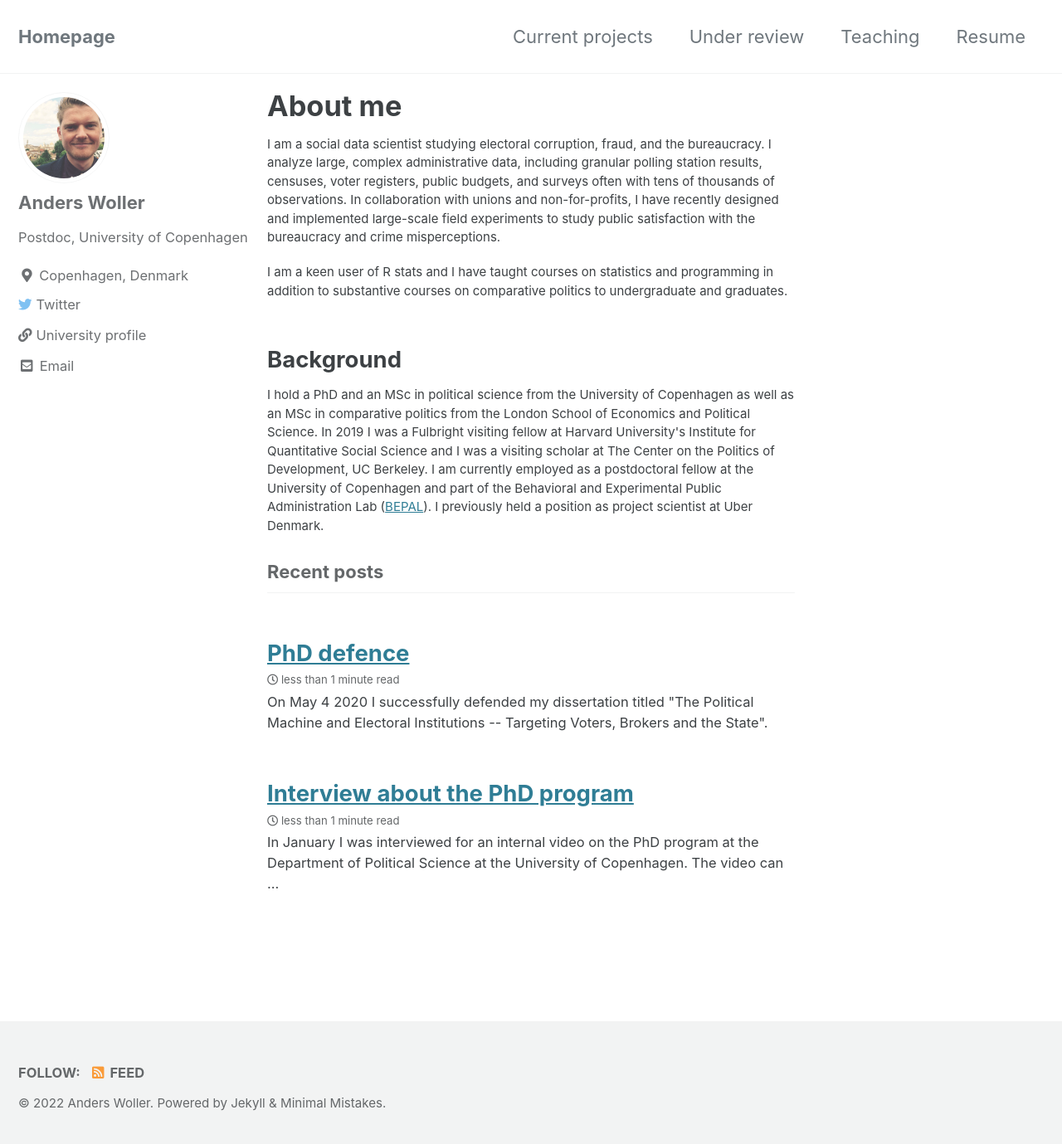
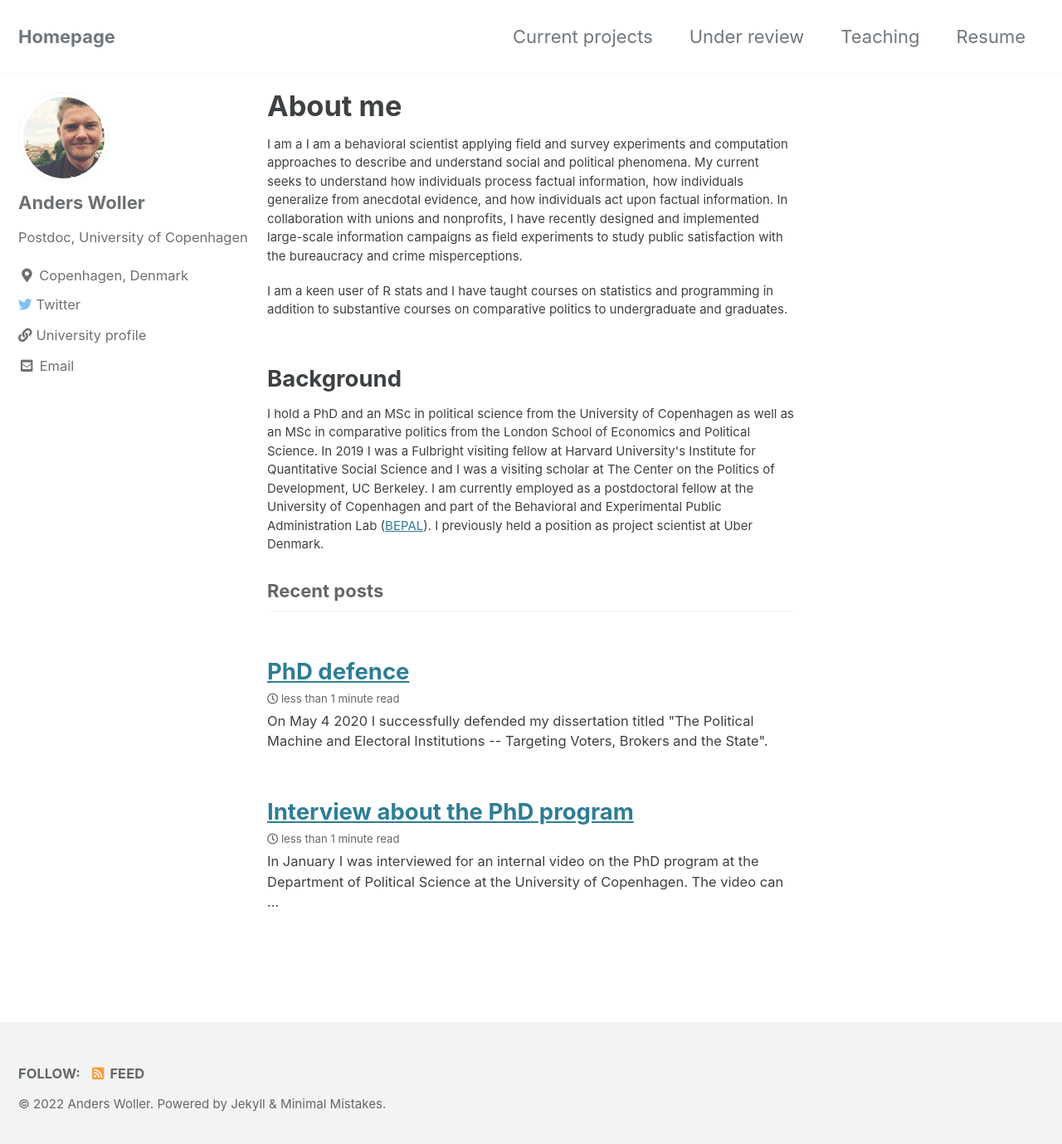
Before and after one commit to AndersWoller/AndersWoller.github.io, a Jekyll site: the page built from index.html, in a window 1280 px wide and 1386 px high. Shown: the top 1379 px of the window at 83% size. Built offline with Jekyll 4.4.1, drawn with Linux system fonts in a browser that asks for light colours; cached includes are drawn as plain includes; the list of posts is cut into pages by our own code.

Commit message:
Update index.html

```diff
--- a/index.html
+++ b/index.html
@@ -4,9 +4,11 @@ author_profile: true
 title: "About me"
 ---
 
-<p style="font-size:15px">  I am a social data scientist studying electoral corruption, fraud, and the bureaucracy.
-I analyze large, complex administrative data, including granular polling station results, censuses, voter registers, public budgets, and surveys often with tens of thousands of observations.
-In collaboration with unions and non-for-profits, I have recently designed and implemented large-scale field experiments to study public
+<p style="font-size:15px">  I am a
+
+I am a behavioral scientist applying field and survey experiments and computation approaches to describe and understand social and political phenomena. My current
+seeks to understand how individuals process factual information, how individuals generalize from anecdotal evidence, and how individuals act upon factual information.
+In collaboration with unions and nonprofits, I have recently designed and implemented large-scale information campaigns as field experiments to study public
 satisfaction with the bureaucracy and crime misperceptions.
 
 <p style="font-size:15px">
```
